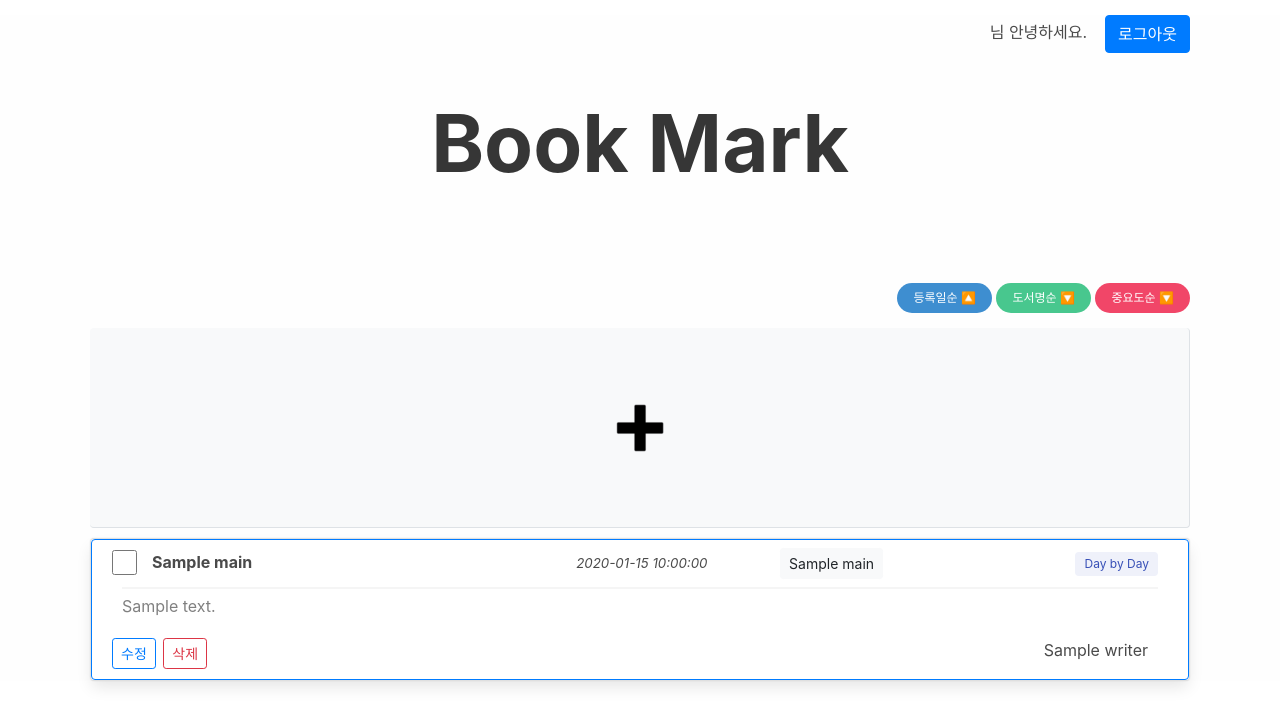
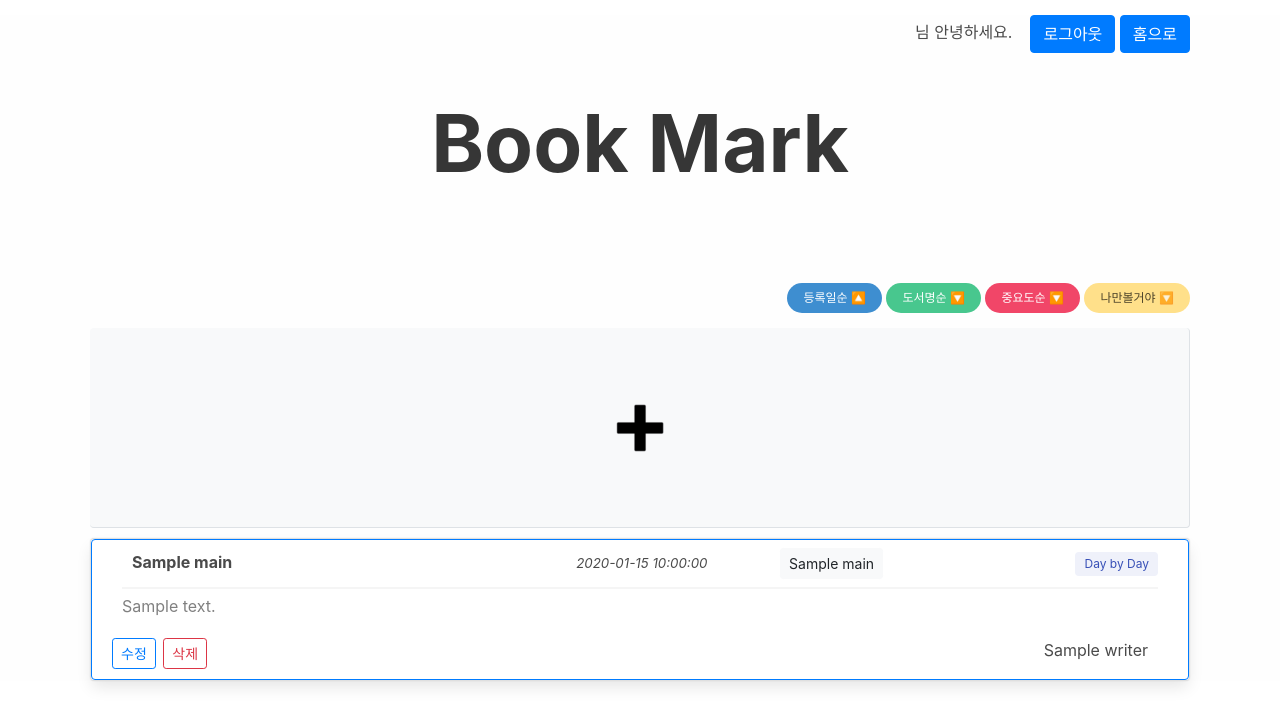
Before and after one commit to BookPlanner/BookPlanner, a Flask app: page /main in a window 1280 px wide. Shown: the top 726 px of the page. Run offline with Flask 2, Linux system fonts and the light colour scheme; a database or web service that is not in the repository returns one stand-in record (values such as "Sample title"); some libraries are stand-ins or nearby versions.

Commit message:
add private sorting

```diff
--- a/app.py
+++ b/app.py
@@ -137,6 +137,14 @@ def sorting_priority():
     else:
         return render_template("main.html", cards=cards)
 
+@app.route('/main/private', methods=['GET'])
+def sorting_private():
+    if request.method == 'GET':
+        cards = list(db.main.find({'private':True},{'_id':0}))
+        return render_template("main.html", cards=cards)
+    else:
+        return render_template("main.html", cards=cards)
+
 
 if __name__ == '__main__':
     app.run('0.0.0.0', port=5000, debug=True)
--- a/templates/main.html
+++ b/templates/main.html
@@ -173,7 +173,8 @@
     <div class="wrap">
         <div style="margin-top: 15px;" align="right">
             <b>{{session['username']}}</b>님 안녕하세요.  &nbsp;&nbsp;
-            <button type="button" class="btn btn-primary" onclick="logout()">로그아웃</button>
+            <button type="button" class="btn btn-primary" onclick="location.href='/logout'">로그아웃</button>
+            <button type="button" class="btn btn-primary" onclick="location.href='/'">홈으로</button>
         </div>
         <div style="text-align: center; margin-top: 30px; margin-bottom: 80px; font-size: 80px;">
             <strong> Book Mark </strong>
@@ -183,6 +184,7 @@
         <button class="button is-small is-info is-rounded" onclick="location.href='/main'">등록일순 🔼</button>
         <button class="button is-small is-success is-rounded" onclick="location.href='/main/book'">도서명순 🔽</button>
         <button class="button is-small is-danger is-rounded" onclick="location.href='/main/priority'">중요도순 🔽</button>
+        <button class="button is-small is-warning is-rounded" onclick="location.href='/main/private'">나만볼거야 🔽</button>
         <!-- <span class="badge rounded-pill bg-primary" onclick="location.href='/main'">기본</span>
         <span class="badge rounded-pill bg-secondary" >도서</span>
         <span class="badge rounded-pill bg-success" >중요도</span> -->
@@ -357,8 +359,8 @@
                     <div class="col">
                     <div class="row" >
                         <div class="col-5" style="margin-left: 10px">
-                            <input type="checkbox" class="form-check-input" id="done123456s" style="width: 25px; height: 25px; margin-top: 10px;">
-                            <div style="margin-left: 20px; margin-top: 10px;">
+                            <!-- <input type="checkbox" class="form-check-input" id="done123456s" style="width: 25px; height: 25px; margin-top: 10px;"> -->
+                            <div style=" margin-top: 10px;">
                                 <b>{{ card['title'] }}</b>
                                 <span class="icon" style="background-color: white; margin-left: 10px;">
                                     <ion-icon name="bag-check"></ion-icon>
@@ -424,8 +426,8 @@
                 <div class="col">
                 <div class="row" >
                     <div class="col-5" style="margin-left: 10px">
-                        <input type="checkbox" class="form-check-input" id="done123456s" style="width: 25px; height: 25px; margin-top: 10px;">
-                        <div style="margin-left: 20px; margin-top: 10px;">
+                        <!-- <input type="checkbox" class="form-check-input" id="done123456s" style="width: 25px; height: 25px; margin-top: 10px;"> -->
+                        <div style=" margin-top: 10px;">
                             <b>{{ card['title'] }}</b>
 
                         </div>
```
